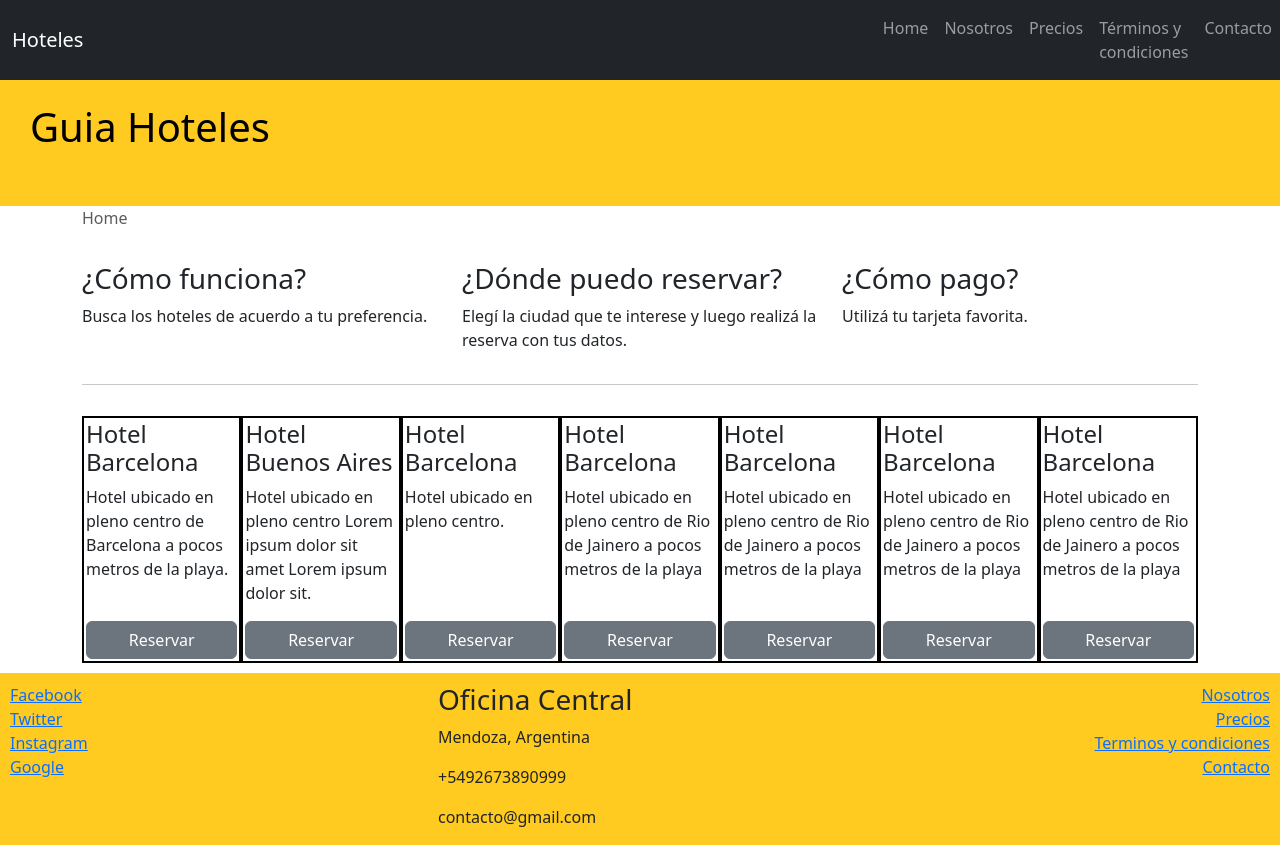
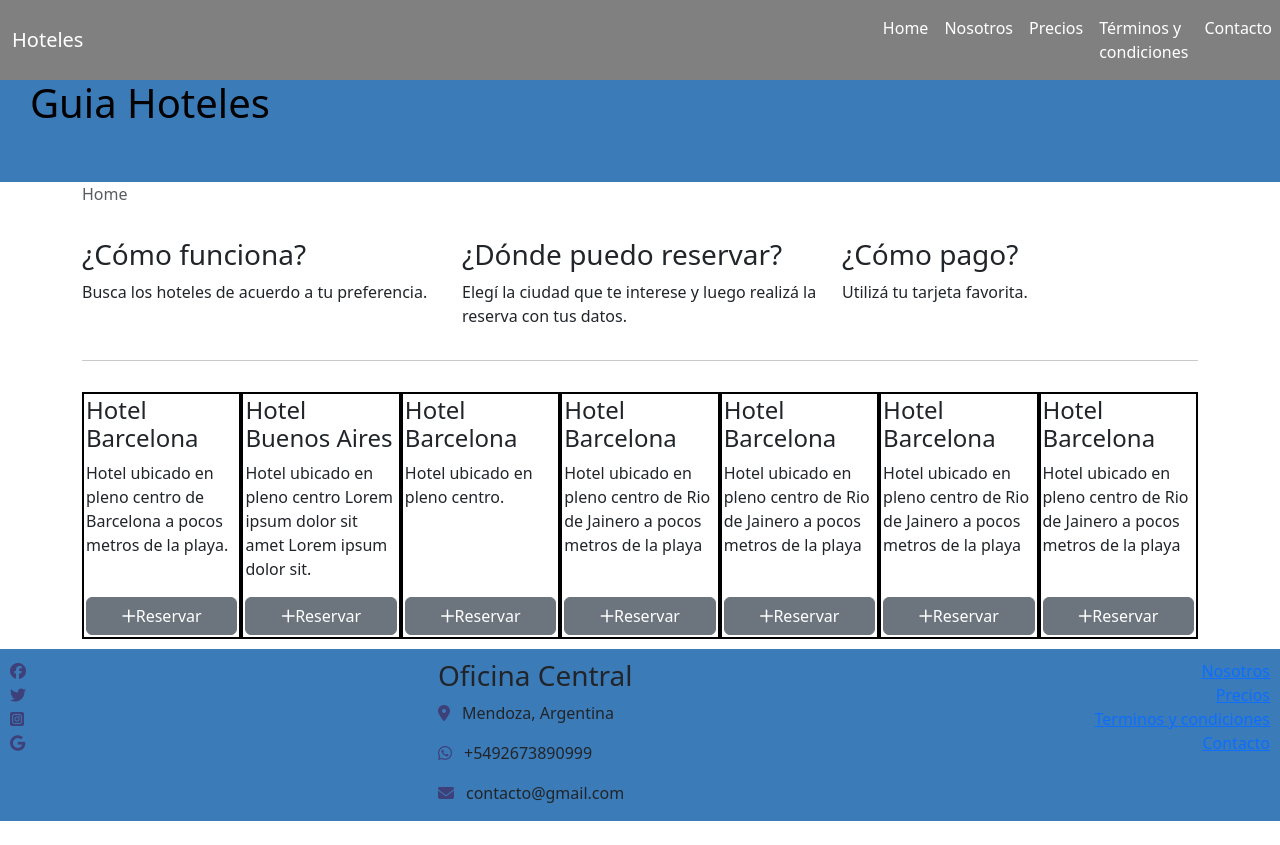
Before and after one commit to KevinBolanosDev/project_bootstrap_desarrollo_UI_coursera, a website: page guia_hoteles/index.html in a window 1280 px wide. After the commit the page ends 821 px from the top, so only its background shows below. Drawn offline with nearby package versions, Linux system fonts and the light colour scheme; a web font is replaced by a local one.

Commit message:
adding icons

```diff
--- a/guia_hoteles/css/styles.css
+++ b/guia_hoteles/css/styles.css
@@ -1,7 +1,11 @@
+/* #navbar {
+    background-color: rgb(78, 78, 78);
+} */
+
 .jumbotron {
     display: flex;
-    background-color: rgb(255, 203, 32);
-    color: black;
+    background-color: rgba(0, 84, 163, 0.767);
+    color: rgb(0, 0, 0);
     margin-top: 32px;
     height: 150px;
     align-items: center;
@@ -10,7 +14,7 @@
 
 footer {
     padding: 10px 10px 0 10px;
-    background-color: rgb(255, 203, 32);
+    background-color: rgb(0, 84, 163, 0.767);
     margin-bottom: 0px;
     margin-top: 10px;
 }
@@ -25,3 +29,15 @@ footer {
 .btn-reserva {
     width: 100%;
 }
+
+.footer-icon {
+    padding-right: 12px;
+}
+
+.navbar-brand {
+    color: white;
+}
+
+.nav-link {
+    color: white;
+}
--- a/guia_hoteles/index.html
+++ b/guia_hoteles/index.html
@@ -3,12 +3,14 @@
 <head>
     <meta charset="UTF-8">
     <meta name="viewport" content="width=device-width, initial-scale=1.0">
-    <link href="https://cdn.jsdelivr.net/npm/bootstrap@5.3.2/dist/css/bootstrap.min.css" rel="stylesheet" integrity="sha384-T3c6CoIi6uLrA9TneNEoa7RxnatzjcDSCmG1MXxSR1GAsXEV/Dwwykc2MPK8M2HN" crossorigin="anonymous">
+    <link rel="stylesheet" href="node_modules/bootstrap/dist/css/bootstrap.min.css" >
     <link rel="stylesheet" href="css/styles.css">
+    <link rel="stylesheet" href="node_modules/open-iconic/font/css/open-iconic-bootstrap.min.css">
     <title>Document</title>
+    <script src="https://kit.fontawesome.com/dd1e4ec947.js" crossorigin="anonymous"></script>
 </head>
-<body>                                     // deja la barra fija
-    <nav class="navbar navbar-expand-md navbar-dark bg-dark fixed-top">
+<body>                 <!-- "fixed-top" deja la barra fija -->
+    <nav class="navbar navbar-expand-md fixed-top" style="background-color: gray;">
         <div class="container-fluid">
         <a class="navbar-brand" href="#">Hoteles</a>
         <button class="navbar-toggler" type="button" data-bs-toggle="collapse" data-bs-target="#navbarToggleExternalContent" aria-controls="navbarToggleExternalContent" aria-expanded="false" aria-label="Toggle navigation">
@@ -67,7 +69,7 @@
                     <p>Hotel ubicado en pleno centro de Barcelona a pocos metros de la playa.</p>
                 </div>
                 <div>
-                    <button class="btn btn-secondary btn-reserva">Reservar</button>
+                    <button class="btn btn-secondary btn-reserva"><i class="fa-regular fa-plus fa-fade"></i>Reservar</button>
                 </div>
             </div>
             <div class="card-hotel d-flex flex-column justify-content-between">
@@ -76,7 +78,7 @@
                     <p>Hotel ubicado en pleno centro Lorem ipsum dolor sit amet Lorem ipsum dolor sit.</p>
                 </div>
                 <div>
-                    <button class="btn btn-secondary btn-reserva">Reservar</button>
+                    <button class="btn btn-secondary btn-reserva"><i class="fa-regular fa-plus fa-fade"></i>Reservar</button>
                 </div>
             </div>
             <div class="card-hotel d-flex flex-column justify-content-between">
@@ -85,7 +87,7 @@
                     <p>Hotel ubicado en pleno centro.</p>
                 </div>
                 <div>
-                    <button class="btn btn-secondary btn-reserva">Reservar</button>
+                    <button class="btn btn-secondary btn-reserva"><i class="fa-regular fa-plus fa-fade"></i>Reservar</button>
                 </div>
             </div>
             <div class="card-hotel d-flex flex-column justify-content-between">
@@ -94,7 +96,7 @@
                     <p>Hotel ubicado en pleno centro de Rio de Jainero a pocos metros de la playa</p>
                 </div>
                 <div>
-                    <button class="btn btn-secondary btn-reserva">Reservar</button>
+                    <button class="btn btn-secondary btn-reserva"><i class="fa-regular fa-plus fa-fade"></i>Reservar</button>
                 </div>
             </div>
             <div class="card-hotel d-flex flex-column justify-content-between">
@@ -103,7 +105,7 @@
                     <p>Hotel ubicado en pleno centro de Rio de Jainero a pocos metros de la playa</p>
                 </div>
                 <div>
-                    <button class="btn btn-secondary btn-reserva">Reservar</button>
+                    <button class="btn btn-secondary btn-reserva"><i class="fa-regular fa-plus fa-fade"></i>Reservar</button>
                 </div>
             </div>
             <div class="card-hotel d-flex flex-column justify-content-between">
@@ -112,7 +114,7 @@
                     <p>Hotel ubicado en pleno centro de Rio de Jainero a pocos metros de la playa</p>
                 </div>
                 <div>
-                    <button class="btn btn-secondary btn-reserva">Reservar</button>
+                    <button class="btn btn-secondary btn-reserva"><i class="fa-regular fa-plus fa-fade"></i>Reservar</button>
                 </div>
             </div>
             <div class="card-hotel d-flex flex-column justify-content-between">
@@ -121,7 +123,7 @@
                     <p>Hotel ubicado en pleno centro de Rio de Jainero a pocos metros de la playa</p>
                 </div>
                 <div>
-                    <button class="btn btn-secondary btn-reserva">Reservar</button>
+                    <button class="btn btn-secondary btn-reserva"><i class="fa-regular fa-plus fa-fade"></i>Reservar</button>
                 </div>
             </div>
         </article>
@@ -131,17 +133,17 @@
     <footer>
         <div class="row">
             <div class="col-sm-4 d-flex flex-column">
-                <a href="http://www.facebook.com">Facebook</a>
-                <a href="http://www.twitter.com">Twitter</a>
-                <a href="http://www.instagram.com">Instagram</a>
-                <a href="http://www.google.com">Google</a>
+                <a href="http://www.facebook.com"><i class="fa-brands fa-facebook fa-beat" style="color: #3e4079;"></i></a>
+                <a href="http://www.twitter.com"><i class="fa-brands fa-twitter fa-beat" style="color: #3e4079;"></i></a>
+                <a href="http://www.instagram.com"><i class="fa-brands fa-square-instagram fa-beat" style="color: #3e4079;"></i></a>
+                <a href="http://www.google.com"><i class="fa-brands fa-google fa-beat" style="color: #3e4079;"></i></a>
             </div>
             <div class="col-sm-4">
                 <address>
                     <h3>Oficina Central</h3>
-                    <p>Mendoza, Argentina</p>
-                    <p>+5492673890999</p>
-                    <p>contacto@gmail.com</p>
+                    <p><i class="fa-solid fa-location-dot fa-beat footer-icon" style="color: #3e4079;"></i>Mendoza, Argentina</p>
+                    <p><i class="fa-brands fa-whatsapp fa-beat footer-icon" style="color: #3e4079;"></i>+5492673890999</p>
+                    <p><i class="fa-solid fa-envelope fa-beat footer-icon" style="color: #3e4079;"></i>contacto@gmail.com</p>
                 </address>
             </div>
             <div class="col-sm-4 d-flex flex-column align-items-end">
--- a/guia_hoteles/package.json
+++ b/guia_hoteles/package.json
@@ -10,6 +10,7 @@
   "license": "ISC",
   "dependencies": {
     "bootstrap": "^5.3.2",
-    "jquery": "^3.7.1"
+    "jquery": "^3.7.1",
+    "open-iconic": "^1.1.1"
   }
 }
```
Also changed, not shown: guia_hoteles/README.md, 1 other file.
